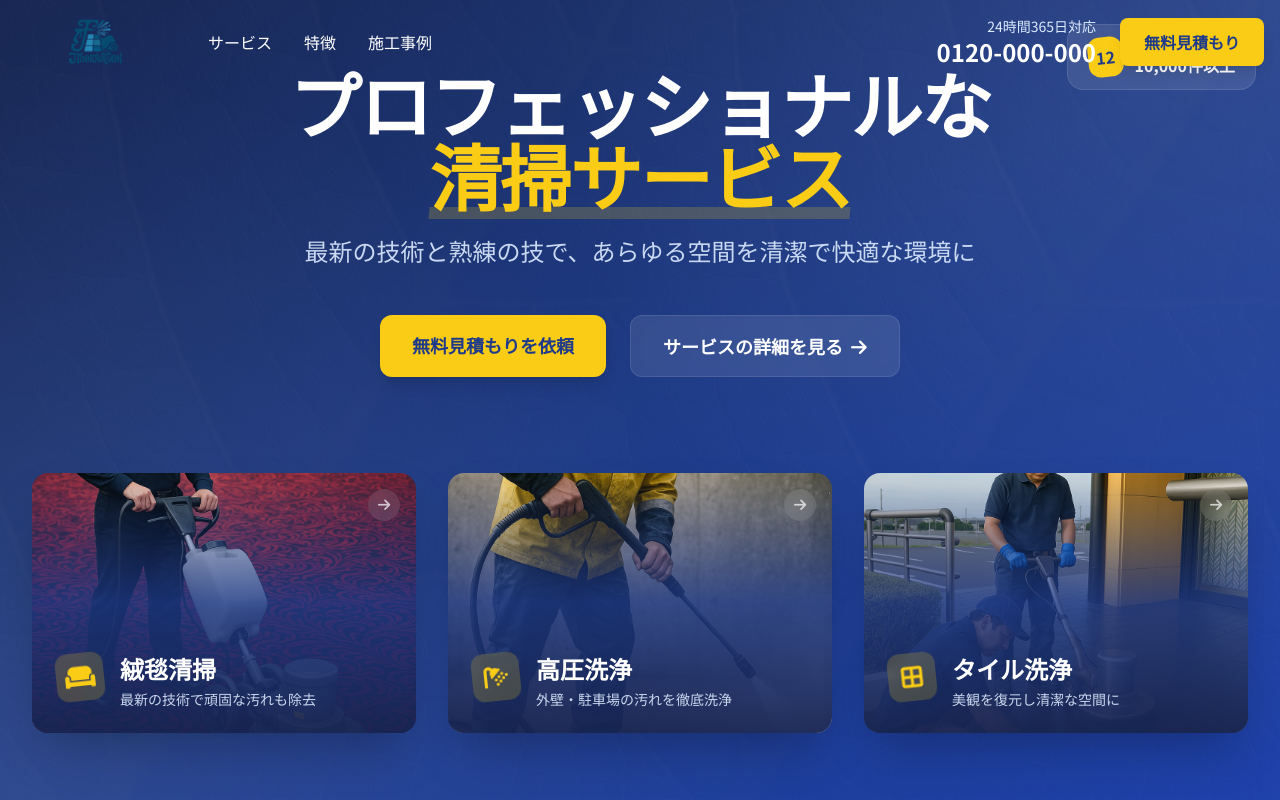
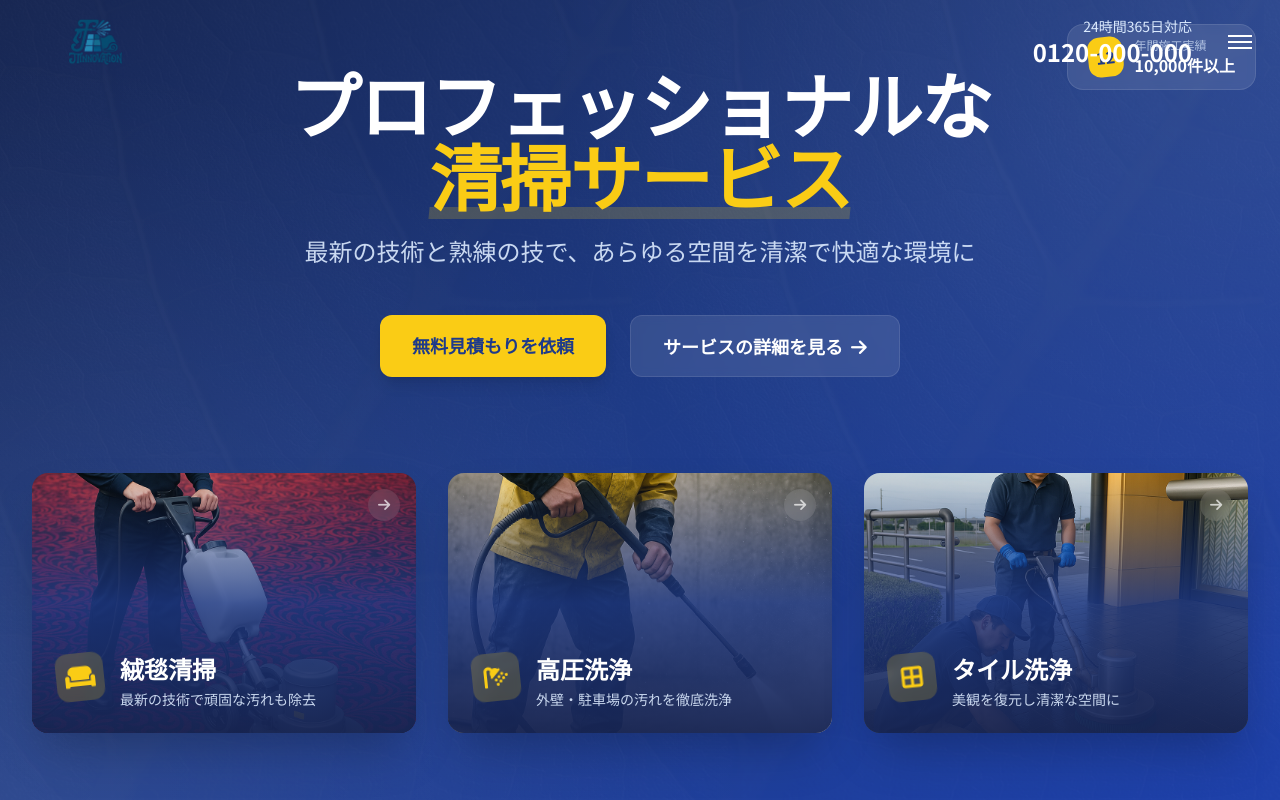
Before and after one commit to fura-1993/clean, a Next.js app: page / in a window 1280 px wide. Shown: the top 800 px of the page. Built offline with nearby package versions, Linux system fonts and the light colour scheme.

Commit message:
Replace header navigation with animated hamburger menu

```diff
--- a/src/components/Header/Header.tsx
+++ b/src/components/Header/Header.tsx
@@ -3,8 +3,16 @@ import Link from 'next/link'
 import Image from 'next/image'
 import { motion, AnimatePresence } from 'framer-motion'
 
+const menuItems = [
+  { href: '#services', label: 'サービス' },
+  { href: '#features', label: '特徴' },
+  { href: '#works', label: '施工事例' },
+  { href: '#contact', label: 'お問い合わせ' }
+]
+
 export default function Header() {
   const [isScrolled, setIsScrolled] = useState(false)
+  const [isMenuOpen, setIsMenuOpen] = useState(false)
 
   useEffect(() => {
     const handleScroll = () => {
@@ -15,6 +23,55 @@ export default function Header() {
     return () => window.removeEventListener('scroll', handleScroll)
   }, [])
 
+  const menuVariants = {
+    closed: {
+      opacity: 0,
+      x: '100%',
+      transition: {
+        duration: 0.4,
+        ease: [0.4, 0, 0.2, 1]
+      }
+    },
+    open: {
+      opacity: 1,
+      x: 0,
+      transition: {
+        duration: 0.4,
+        ease: [0.4, 0, 0.2, 1]
+      }
+    }
+  }
+
+  const menuItemVariants = {
+    closed: {
+      opacity: 0,
+      x: 20,
+      transition: {
+        duration: 0.2
+      }
+    },
+    open: (i: number) => ({
+      opacity: 1,
+      x: 0,
+      transition: {
+        delay: i * 0.1,
+        duration: 0.4,
+        ease: [0.4, 0, 0.2, 1]
+      }
+    })
+  }
+
+  const lineVariants = {
+    closed: {
+      rotate: 0,
+      y: 0
+    },
+    open: (i: number) => ({
+      rotate: i === 1 ? 45 : i === 2 ? -45 : 0,
+      y: i === 1 ? 6 : i === 2 ? -6 : 0
+    })
+  }
+
   return (
     <header
       className={`fixed w-full z-50 transition-all duration-300 ${
@@ -23,8 +80,6 @@ export default function Header() {
     >
       <div className="container py-4">
         <div className="flex justify-between items-center">
-          <div className="flex items-center space-x-8">
-            {/* ロゴ */}
           <Link href="/" className="flex items-center">
             <div className="relative w-40 h-12">
               <Image
@@ -38,35 +93,6 @@ export default function Header() {
               />
             </div>
           </Link>
-
-            {/* ナビゲーション */}
-            <nav className="hidden md:flex space-x-8">
-              <Link
-                href="#services"
-                className={`font-medium hover:text-yellow-400 transition-colors ${
-                  isScrolled ? 'text-gray-800' : 'text-white'
-                }`}
-              >
-                サービス
-              </Link>
-              <Link
-                href="#features"
-                className={`font-medium hover:text-yellow-400 transition-colors ${
-                  isScrolled ? 'text-gray-800' : 'text-white'
-                }`}
-              >
-                特徴
-              </Link>
-              <Link
-                href="#works"
-                className={`font-medium hover:text-yellow-400 transition-colors ${
-                  isScrolled ? 'text-gray-800' : 'text-white'
-                }`}
-              >
-                施工事例
-              </Link>
-            </nav>
-          </div>
 
           <div className="flex items-center space-x-6">
             {/* 電話番号 */}
@@ -82,22 +108,66 @@ export default function Header() {
               </a>
             </div>
 
-            {/* お問い合わせボタン */}
-            <motion.a
-              href="#contact"
-              className={`${
-                isScrolled
-                  ? 'bg-blue-900 text-white hover:bg-blue-800'
-                  : 'bg-yellow-400 text-blue-900 hover:bg-yellow-300'
-              } px-6 py-3 rounded-lg font-bold transition-colors shadow-lg`}
-              whileHover={{ scale: 1.02 }}
-              whileTap={{ scale: 0.98 }}
+            {/* ハンバーガーメニュー */}
+            <button
+              onClick={() => setIsMenuOpen(!isMenuOpen)}
+              className={`relative z-50 w-12 h-12 flex flex-col justify-center items-center group ${
+                isMenuOpen ? 'fixed right-6' : ''
+              }`}
+              aria-label="メニュー"
             >
-              無料見積もり
-            </motion.a>
+              {[1, 2, 3].map((i) => (
+                <motion.span
+                  key={i}
+                  className={`block w-6 h-0.5 my-0.5 transform transition-all duration-300 ${
+                    isScrolled && !isMenuOpen ? 'bg-blue-900' : 'bg-white'
+                  } ${i === 2 && isMenuOpen ? 'opacity-0' : ''}`}
+                  variants={lineVariants}
+                  custom={i}
+                  animate={isMenuOpen ? 'open' : 'closed'}
+                ></motion.span>
+              ))}
+            </button>
           </div>
         </div>
       </div>
+
+      {/* フルスクリーンメニュー */}
+      <AnimatePresence>
+        {isMenuOpen && (
+          <motion.div
+            className="fixed inset-0 bg-blue-950/95 backdrop-blur-lg z-40"
+            initial="closed"
+            animate="open"
+            exit="closed"
+            variants={menuVariants}
+          >
+            <div className="container h-full flex items-center justify-center">
+              <nav className="flex flex-col items-center space-y-8">
+                {menuItems.map((item, i) => (
+                  <motion.div
+                    key={item.href}
+                    custom={i}
+                    variants={menuItemVariants}
+                    initial="closed"
+                    animate="open"
+                    exit="closed"
+                  >
+                    <Link
+                      href={item.href}
+                      className="text-3xl font-bold text-white hover:text-yellow-400 transition-colors relative group"
+                      onClick={() => setIsMenuOpen(false)}
+                    >
+                      {item.label}
+                      <span className="absolute -bottom-2 left-0 w-0 h-0.5 bg-yellow-400 transition-all duration-300 group-hover:w-full"></span>
+                    </Link>
+                  </motion.div>
+                ))}
+              </nav>
+            </div>
+          </motion.div>
+        )}
+      </AnimatePresence>
     </header>
   )
 }
```
Lines whose indentation alone changed are shown as unchanged.
